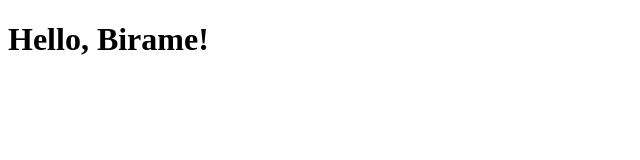
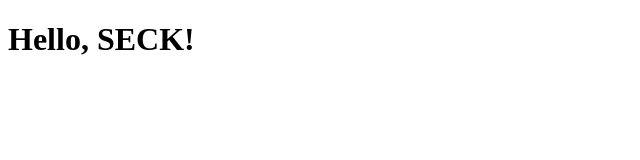
Before and after one commit to OumarLAM/gh-deployment-workflow, a plain HTML site: page index.html in a window 1280 px wide. Shown: the full height of the page, 0-640 px from the left. Drawn offline with Linux system fonts and the light colour scheme.

Commit message:
Update index.html

```diff
--- a/index.html
+++ b/index.html
@@ -5,6 +5,6 @@
   <title>Hello GitHub Actions</title>
 </head>
 <body>
-  <h1>Hello, Birame!</h1>
+  <h1>Hello, SECK!</h1>
 </body>
 </html>
```
